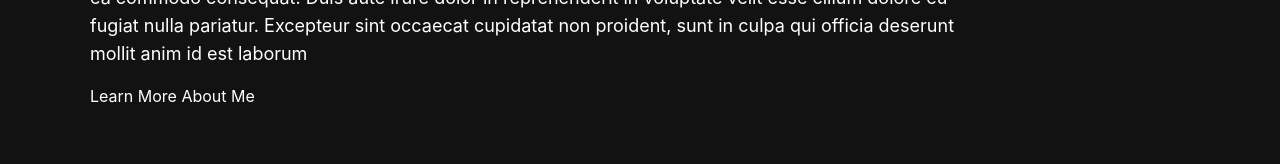
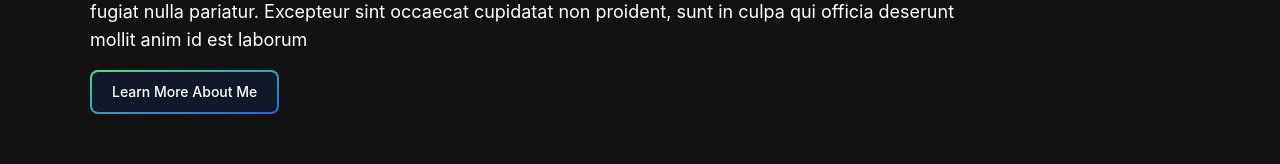
Before and after one commit to Recedivies/recedivies-site, a Next.js app: page / in a window 1280 px wide. Shown: the part 393-557 px from the top of the page. Built offline with nearby package versions, Linux system fonts and the light colour scheme.

Commit message:
fix: progress bar and added button learn about me

```diff
--- a/src/pages/_app.tsx
+++ b/src/pages/_app.tsx
@@ -21,7 +21,7 @@
   return (
     <ThemeProvider attribute="class" defaultTheme="dark" enableSystem={false}>
       <NextNProgress
-        color="#eb2754"
+        color="#35c9cd"
         startPosition={0.2}
         options={{ showSpinner: false }}
       />
--- a/src/pages/index.tsx
+++ b/src/pages/index.tsx
@@ -2,6 +2,7 @@
 
 import Accent from "../components/Accent";
 import Layout from "../components/layout/Layout";
+import UnstyledLink from "../components/links/UnstyledLink";
 import { clsxm } from "../components/links/clsxm";
 
 const Home: NextPage = () => {
@@ -28,7 +29,13 @@
               nulla pariatur. Excepteur sint occaecat cupidatat non proident,
               sunt in culpa qui officia deserunt mollit anim id est laborum
             </p>
-            <button>Learn More About Me</button>
+            <UnstyledLink href="/about" aria-label="About Page">
+              <button className="relative inline-flex items-center justify-center p-0.5 mb-2 mr-2 overflow-hidden text-sm font-medium text-gray-900 rounded-lg group bg-gradient-to-br from-green-400 to-blue-600 group-hover:from-green-400 group-hover:to-blue-600 hover:text-white dark:text-white focus:ring-4 focus:outline-none focus:ring-green-200 dark:focus:ring-green-800">
+                <span className="relative px-5 py-2.5 transition-all ease-in duration-75 bg-white dark:bg-gray-900 rounded-md group-hover:bg-opacity-0">
+                  Learn More About Me
+                </span>
+              </button>
+            </UnstyledLink>
           </article>
         </section>
       </main>
```
